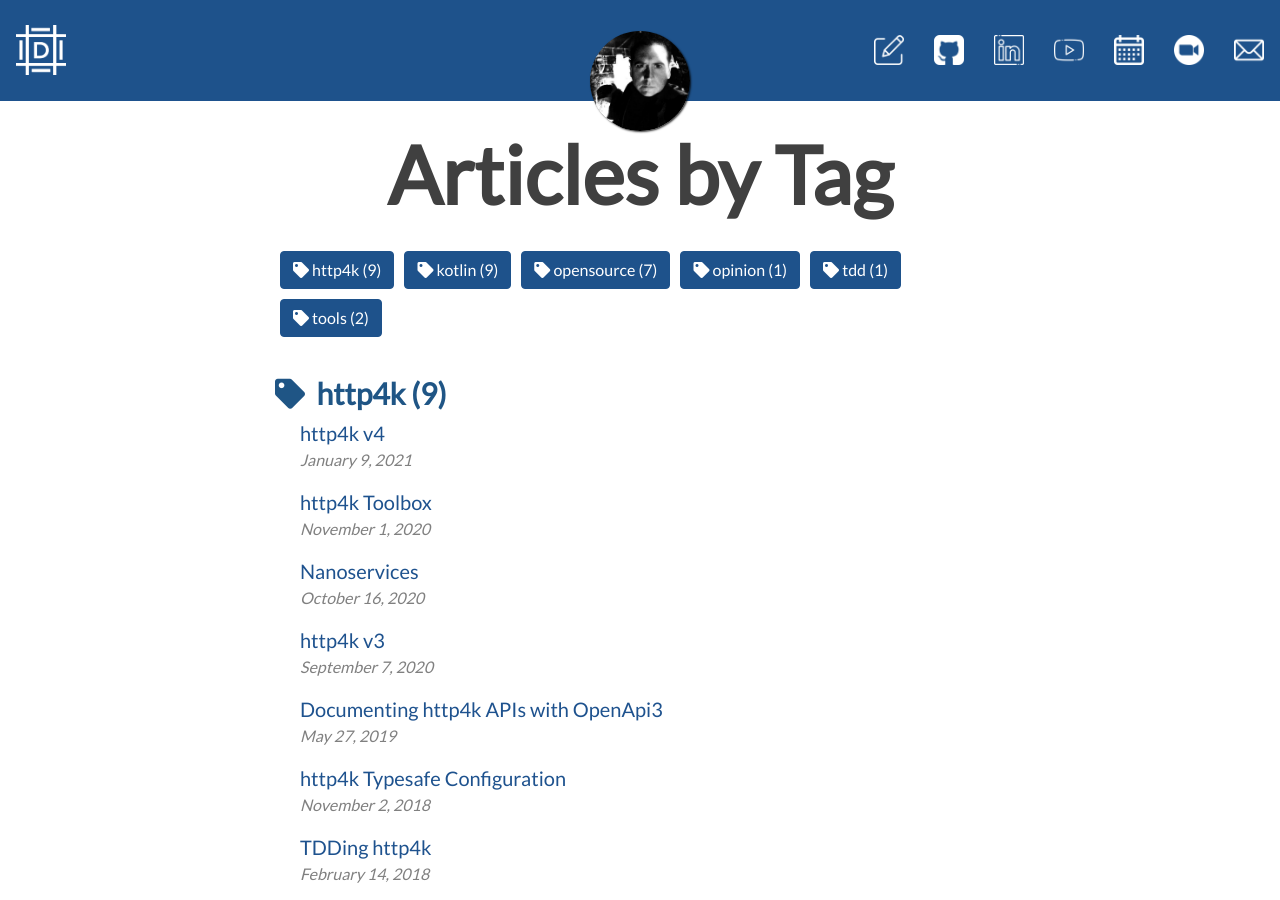
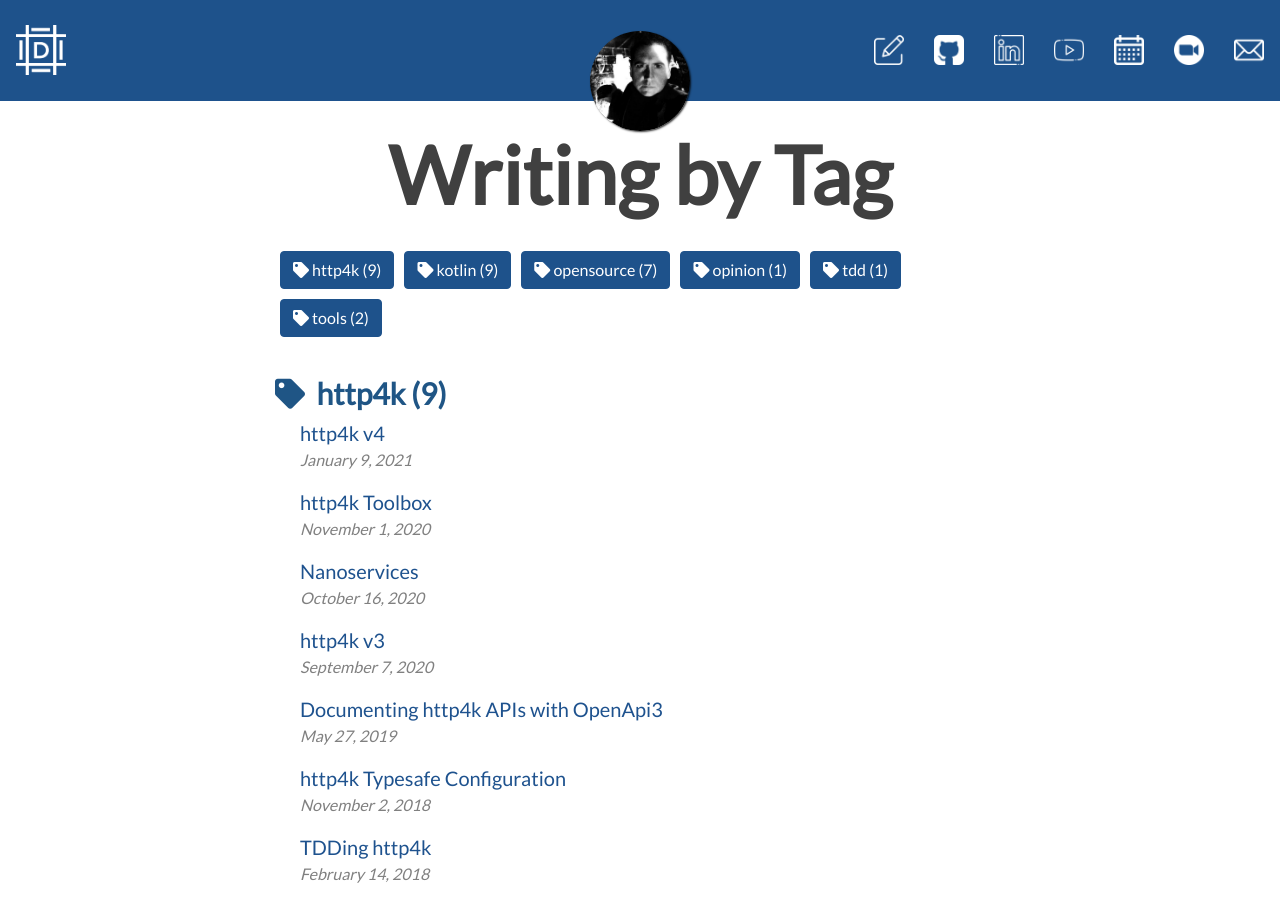
Before and after one commit to dmcg/daviddenton.github.io, a Jekyll site: the page built from tags.html, in a window 1280 px wide and 900 px high. Built offline with Jekyll 4.4.1, drawn with Linux system fonts in a browser that asks for light colours; nearby versions of some CDN libraries.

Commit message:
articles -> writing

```diff
--- a/_config.yml
+++ b/_config.yml
@@ -5,7 +5,7 @@
 author: David Denton
 
 navbar-links:
-  articles: /articles
+  writing: /writing
   github: https://dentondav.id/github
   linkedin: https://dentondav.id/linkedin
   youtube: https://dentondav.id/youtube
--- a/_layouts/home.html
+++ b/_layouts/home.html
@@ -62,7 +62,7 @@
     <img class="logo" src="/assets/img/logo_white.png" alt="logo"/>
     <h1>David Denton</h1>
     <h2>Engineering Lead&nbsp;&nbsp;//&nbsp;&nbsp;Kotlin GDE&nbsp;&nbsp;//&nbsp;&nbsp;Open Source</h2>
-    <h2><a class="dim-link" href="/training">Training</a>&nbsp;&nbsp;|&nbsp;&nbsp;<a class="dim-link" href="/consulting">Consulting</a>&nbsp;&nbsp;|&nbsp;&nbsp;<a class="dim-link" href="/speaking">Speaking</a>&nbsp;&nbsp;|&nbsp;&nbsp;<a class="dim-link" href="/articles">Writing</a></h2>
+    <h2><a class="dim-link" href="/training">Training</a>&nbsp;&nbsp;|&nbsp;&nbsp;<a class="dim-link" href="/consulting">Consulting</a>&nbsp;&nbsp;|&nbsp;&nbsp;<a class="dim-link" href="/speaking">Speaking</a>&nbsp;&nbsp;|&nbsp;&nbsp;<a class="dim-link" href="/writing">Writing</a></h2>
     <br/>
         {%- for link in site.navbar-links -%}
             <span style="padding: 20px">
--- a/tags.html
+++ b/tags.html
@@ -1,6 +1,6 @@
 ---
 layout: page
-title: 'Articles by Tag'
+title: 'Writing by Tag'
 ---
 
 {% assign date_format = site.date_format | default: "%B %-d, %Y" %}
--- a/articles.html
+++ b/writing.html
@@ -1,5 +1,5 @@
 ---
 layout: blog
-title: articles
+title: Writing
 subtitle: Musings on building software and Open Source
 ---
```
Also changed, not shown: assets/img/writing_icon.png (renamed from assets/img/articles_icon.png).
